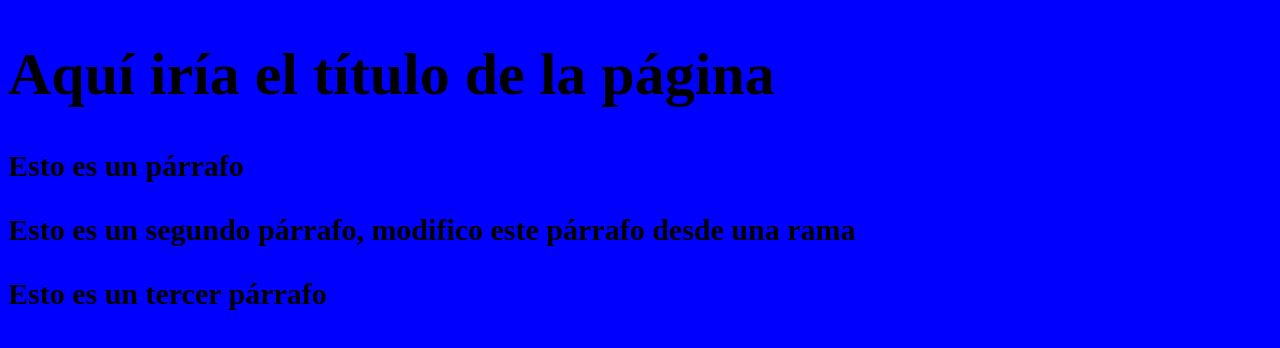
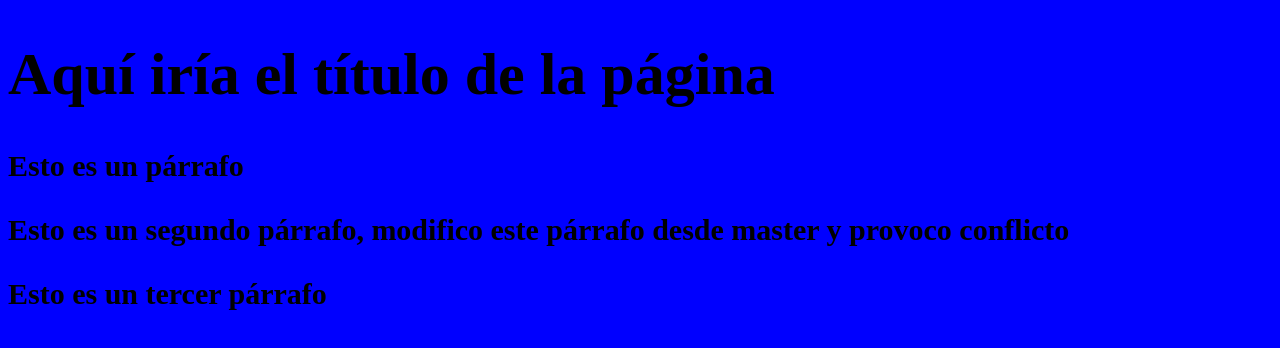
Before and after one commit to dvidals/Proyecto-web-empresa-C, a plain HTML site: page index.html in a window 1280 px wide. Drawn offline with Linux system fonts and the light colour scheme.

Commit message:
Update index.html

```diff
--- a/index.html
+++ b/index.html
@@ -10,7 +10,7 @@
 <body>
     <h1>Aquí iría el título de la página</h1>
     <p> Esto es un párrafo</p>
-    <p>Esto es un segundo párrafo, modifico este párrafo desde una rama</p>
+    <p>Esto es un segundo párrafo, modifico este párrafo desde master y provoco conflicto</p>
     <p>Esto es un tercer párrafo</p>
 </body>
 </html>
```
